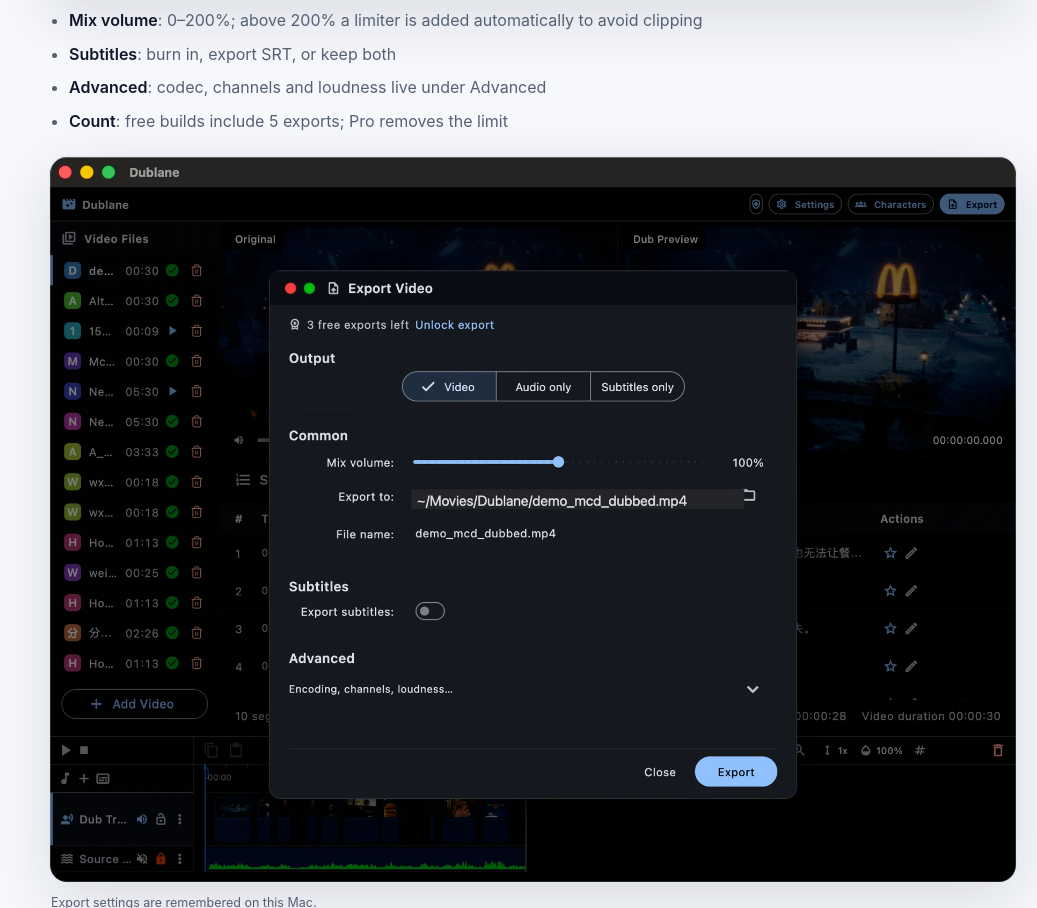
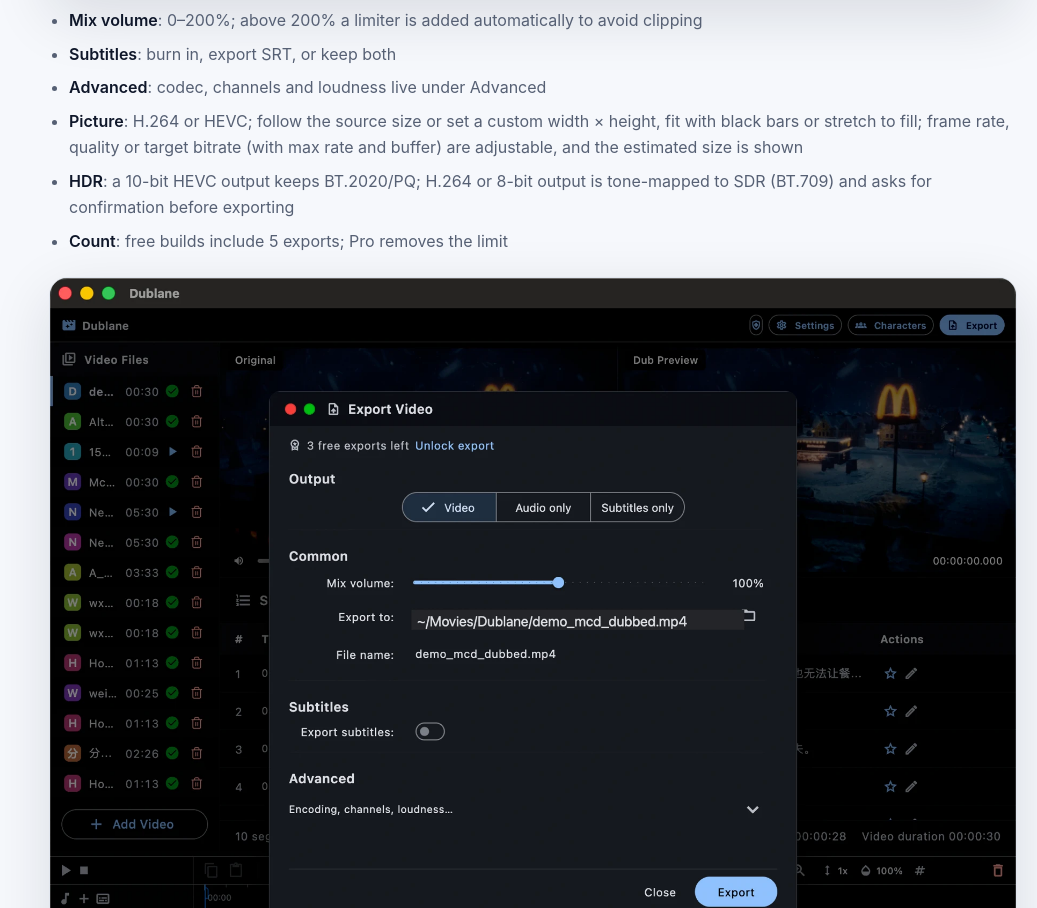
Before and after one commit to wallace-sh-1218/dublane-sx-privacy, a plain HTML site: page help/en/index.html in a window 1280 px wide. Shown: the part 7159-8067 px from the top of the page, without its empty margins (243-1280 px from the left). Drawn offline with Linux system fonts and the light colour scheme.

Commit message:
docs(help): document codec, size and HDR export options

```diff
--- a/help/en/index.html
+++ b/help/en/index.html
@@ -204,6 +204,8 @@
         <li><b>Mix volume</b>: 0–200%; above 200% a limiter is added automatically to avoid clipping</li>
         <li><b>Subtitles</b>: burn in, export SRT, or keep both</li>
         <li><b>Advanced</b>: codec, channels and loudness live under Advanced</li>
+        <li><b>Picture</b>: H.264 or HEVC; follow the source size or set a custom width × height, fit with black bars or stretch to fill; frame rate, quality or target bitrate (with max rate and buffer) are adjustable, and the estimated size is shown</li>
+        <li><b>HDR</b>: a 10-bit HEVC output keeps BT.2020/PQ; H.264 or 8-bit output is tone-mapped to SDR (BT.709) and asks for confirmation before exporting</li>
         <li><b>Count</b>: free builds include 5 exports; Pro removes the limit</li>
       </ul>
       <figure>
```
Also changed, not shown: help/index.html (+2 -0 lines).
